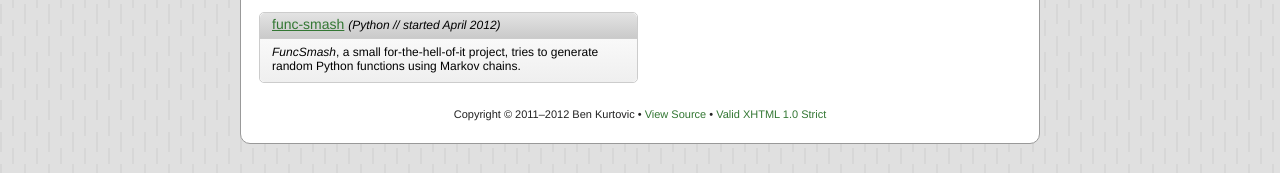
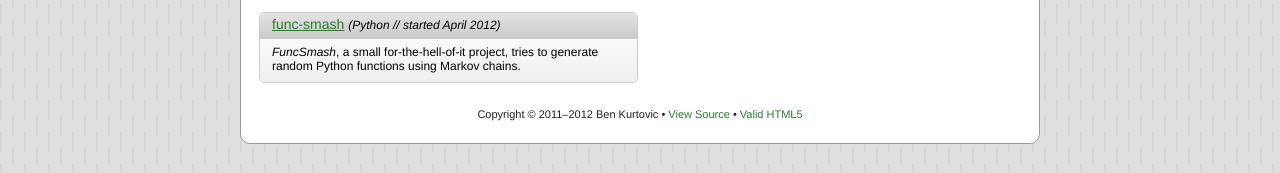
Before and after one commit to earwig/benkurtovic.com, a Jekyll site: the page built from index.html, in a window 1280 px wide. Shown: the part 1180-1353 px from the top of the page. Built offline with Jekyll 4.4.1, drawn with Linux system fonts in a browser that asks for light colours; comment, search, counter and statistics services are not loaded.

Commit message:
Attempting HTML5 compliance.

```diff
--- a/_layouts/base.html
+++ b/_layouts/base.html
@@ -1,7 +1,7 @@
-<!DOCTYPE html PUBLIC "-//W3C//DTD XHTML 1.0 Strict//EN" "http://www.w3.org/TR/xhtml1/DTD/xhtml1-strict.dtd">
-<html xmlns="http://www.w3.org/1999/xhtml" xml:lang="en" lang="en-us">
+<!DOCTYPE html>
+<html lang="en">
     <head>
-        <meta http-equiv="content-type" content="text/html; charset=utf-8" />
+        <meta charset="utf-8">
         <title>{{ page.title }} - Earwig</title>
         <link rel="stylesheet" href="/css/main.css" type="text/css" />
         <link rel="stylesheet" href="/css/syntax.css" type="text/css" /> <!-- shamelessly stolen from https://github.com/mojombo/tpw/blob/master/css/syntax.css -->
@@ -18,7 +18,7 @@
             <div id="container">
                 {{ content }}
                 <div id="footer">
-                    <p>Copyright &copy; 2011&ndash;2012 Ben Kurtovic &bull; <a href="http://github.com/earwig/earwig.github.com">View Source</a> &bull; <a href="http://validator.w3.org/check?uri=referer">Valid XHTML 1.0 Strict</a></p>
+                    <p>Copyright &copy; 2011&ndash;2012 Ben Kurtovic &bull; <a href="http://github.com/earwig/earwig.github.com">View Source</a> &bull; <a href="http://validator.w3.org/check?uri=referer">Valid HTML5</a></p>
                 </div>
             </div>
         </div>
--- a/_layouts/home.html
+++ b/_layouts/home.html
@@ -16,7 +16,7 @@
                     </tr>
                     <tr>
                         <td class="about-l light-l">IRC</td>
-                        <td class="about-r light-r"><a href="irc://irc.freenode.net/##earwig">Earwig</a> on <a href="irc://irc.freenode.net">irc.freenode.net</a></td>
+                        <td class="about-r light-r"><a href="irc://irc.freenode.net/&#35;&#35;earwig">Earwig</a> on <a href="irc://irc.freenode.net">irc.freenode.net</a></td>
                     </tr>
                     <tr>
                         <td class="about-l dark-l">PGP Key</td>
```
